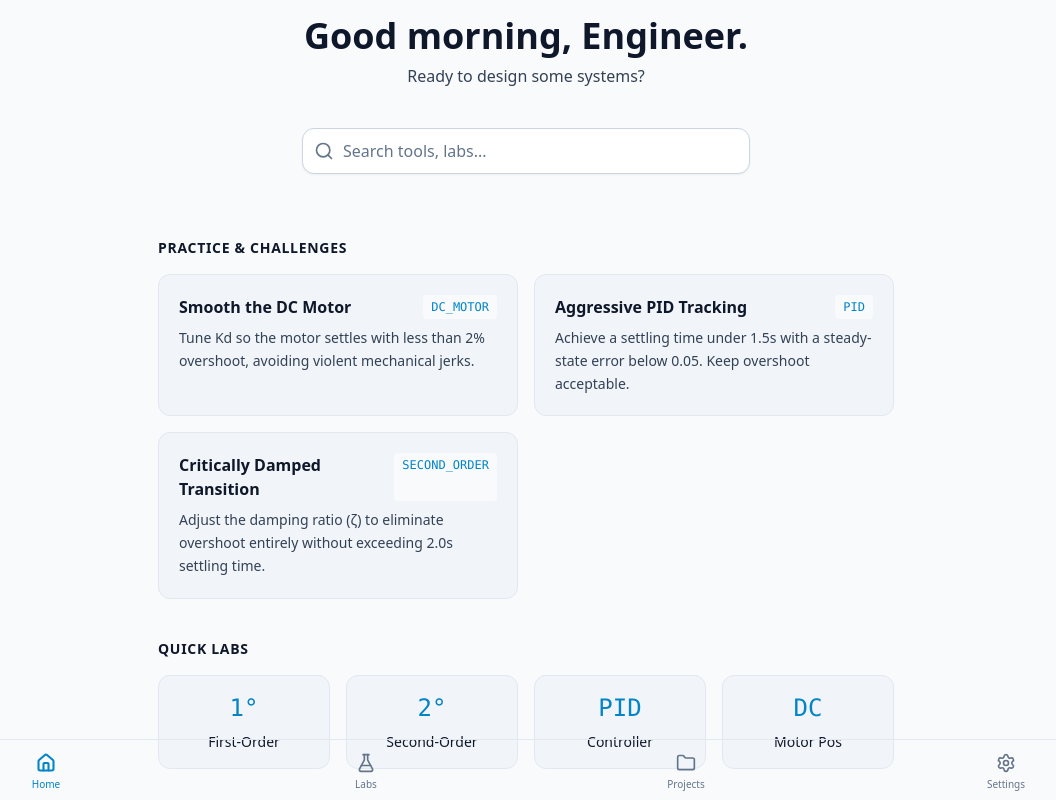
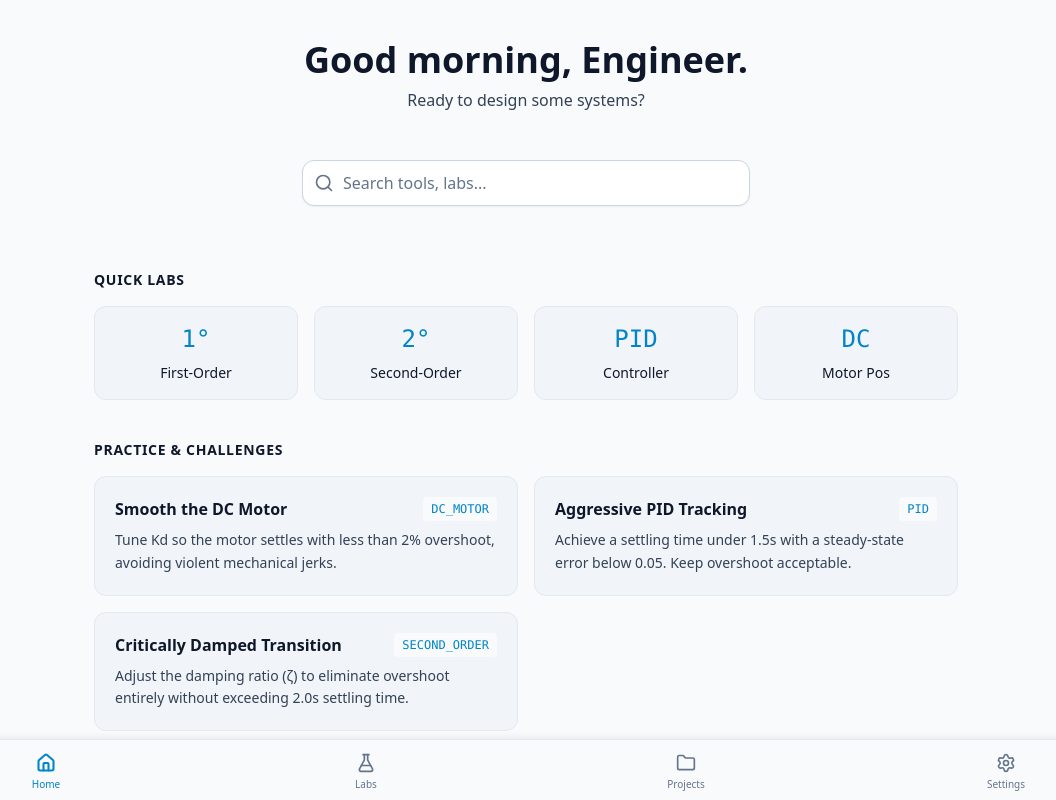
Before and after one commit to cryptXploit/ControlLab, a React (Vite) app: page / in a window 1280 px wide. Shown: the top 800 px of the page, without its empty margins (114-1170 px from the left). Built offline with nearby package versions, Linux system fonts and the light colour scheme.

Commit message:
feat(p2.0): refine home screen hierarchy and inject tactile microinteractions

```diff
--- a/src/App.tsx
+++ b/src/App.tsx
@@ -31,7 +31,7 @@ export default function App() {
   return (
     <div className="min-h-screen bg-bg-base text-text-primary font-sans flex flex-col relative w-full overflow-x-hidden">
       <ToastContainer />
-      <main className="flex-1 flex flex-col w-full max-w-screen-xl mx-auto overflow-y-auto pb-20 overflow-x-hidden">
+      <main className="flex-1 flex flex-col w-full max-w-screen-xl mx-auto overflow-y-auto pb-24 overflow-x-hidden">
         <Switch>
           <Route component={HomeScreen} path="/" />
           <Route component={LabsExplorer} path="/labs" />
@@ -45,7 +45,7 @@ export default function App() {
       </main>
 
       {/* BOTTOM NAVIGATION */}
-      <nav className="fixed bottom-0 w-full bg-bg-surface-elevated z-50 border-t border-border-subtle pb-safe pt-1">
+      <nav className="fixed bottom-0 w-full bg-bg-surface-elevated z-[100] border-t border-border-subtle shadow-[0_-4px_6px_-1px_rgba(0,0,0,0.05)] pb-safe pt-1">
         <div className="flex justify-around items-center h-14">
           {navItems.map((item) => {
             const Icon = item.icon;
--- a/src/components/ui/Button.tsx
+++ b/src/components/ui/Button.tsx
@@ -6,7 +6,7 @@ interface ButtonProps extends React.ButtonHTMLAttributes<HTMLButtonElement> {
 }
 
 export function Button({ variant = 'primary', size = 'md', className = '', children, ...props }: ButtonProps) {
-  const base = "inline-flex items-center justify-center font-medium transition-colors rounded-lg focus:outline-none focus:ring-2 focus:ring-offset-2 disabled:opacity-50 disabled:pointer-events-none";
+  const base = "inline-flex items-center justify-center font-medium transition-all duration-200 ease-out active:scale-[0.98] rounded-lg focus:outline-none focus:ring-2 focus:ring-offset-2 disabled:opacity-50 disabled:pointer-events-none";
   const variants = {
     primary: "bg-accent-primary text-white hover:bg-blue-600 focus:ring-accent-primary",
     secondary: "bg-bg-surface border border-border-strong text-text-primary hover:bg-gray-50 dark:hover:bg-gray-800",
--- a/src/components/ui/Card.tsx
+++ b/src/components/ui/Card.tsx
@@ -1,8 +1,9 @@
 import React from 'react';
 
-export function Card({ children, className = '' }: { children: React.ReactNode; className?: string }) {
+export function Card({ children, className = '', interactive = false, ...props }: { children: React.ReactNode; className?: string; interactive?: boolean; [key: string]: any }) {
+  const interactiveClasses = interactive ? 'cursor-pointer hover:shadow-md hover:-translate-y-0.5 active:scale-[0.98] transition-all duration-200' : '';
   return (
-    <div className={`bg-bg-surface-elevated border border-border-subtle rounded-xl shadow-sm overflow-hidden ${className}`}>
+    <div className={`bg-bg-surface-elevated border border-border-subtle rounded-xl shadow-sm overflow-hidden ${interactiveClasses} ${className}`} {...props}>
       {children}
     </div>
   );
--- a/src/features/home/HomeScreen.tsx
+++ b/src/features/home/HomeScreen.tsx
@@ -46,10 +46,10 @@ export default function HomeScreen() {
     .slice(0, 3);
 
   return (
-    <div className="flex flex-col gap-10 w-full max-w-3xl mx-auto pb-24 px-4 overflow-x-hidden">
+    <div className="flex flex-col gap-10 w-full max-w-4xl mx-auto px-4 py-6 pb-24 overflow-x-hidden">
 
       {/* Header */}
-      <div className="text-center mt-4">
+      <div className="text-center mt-4 mb-2">
         <h1 className="text-4xl font-bold text-text-primary mb-2">{t(greetingKey)}</h1>
         <p className="text-text-secondary">{t('home.subtitle')}</p>
       </div>
@@ -57,6 +57,66 @@ export default function HomeScreen() {
       {/* Search */}
       <div className="w-full">
         <SearchOmnibox />
+      </div>
+
+      {/* Recent Projects */}
+      {recentProjects.length > 0 && (
+        <div className="w-full">
+          <h2 className="text-lg font-semibold text-text-primary mb-4 uppercase tracking-wider text-sm">{(t as any)('home.recent')}</h2>
+          <div className="flex flex-col gap-3">
+            {recentProjects.map(project => (
+              <div key={project.id} className="flex items-center justify-between p-4 bg-background-elevated border border-border-subtle rounded-lg cursor-pointer hover:shadow-md hover:-translate-y-0.5 active:scale-[0.98] transition-all duration-200" onClick={() => handleLoadProject(project)}>
+                <div className="text-left">
+                  <h3 className="font-medium text-text-primary">{project.name}</h3>
+                  <span className="font-mono text-xs text-text-muted">{project.labType}</span>
+                </div>
+                <button
+                  className="p-2 bg-background-base text-accent-primary rounded hover:bg-accent-primary hover:text-white transition-colors"
+                >
+                  <Play className="w-4 h-4" />
+                </button>
+              </div>
+            ))}
+          </div>
+        </div>
+      )}
+
+      {/* Quick Labs */}
+      <div className="w-full">
+        <h2 className="text-lg font-semibold text-text-primary mb-4 uppercase tracking-wider text-sm">{t('home.quickLabs')}</h2>
+        <div className="grid grid-cols-2 md:grid-cols-4 gap-4">
+          <button
+            onClick={() => handleNavigateToLab('FIRST_ORDER')}
+            className="flex flex-col items-center justify-center p-4 bg-background-elevated border border-border-subtle rounded-xl hover:border-accent-primary hover:shadow-md hover:-translate-y-0.5 active:scale-[0.98] transition-all duration-200 group"
+          >
+            <div className="font-mono text-accent-primary mb-2 text-2xl group-hover:scale-110 transition-transform">1°</div>
+            <div className="text-sm font-medium text-text-primary text-center">First-Order</div>
+          </button>
+
+          <button
+            onClick={() => handleNavigateToLab('SECOND_ORDER')}
+            className="flex flex-col items-center justify-center p-4 bg-background-elevated border border-border-subtle rounded-xl hover:border-accent-primary hover:shadow-md hover:-translate-y-0.5 active:scale-[0.98] transition-all duration-200 group"
+          >
+            <div className="font-mono text-accent-primary mb-2 text-2xl group-hover:scale-110 transition-transform">2°</div>
+            <div className="text-sm font-medium text-text-primary text-center">Second-Order</div>
+          </button>
+
+          <button
+            onClick={() => handleNavigateToLab('PID')}
+            className="flex flex-col items-center justify-center p-4 bg-background-elevated border border-border-subtle rounded-xl hover:border-accent-primary hover:shadow-md hover:-translate-y-0.5 active:scale-[0.98] transition-all duration-200 group"
+          >
+            <div className="font-mono text-accent-primary mb-2 text-2xl group-hover:scale-110 transition-transform">PID</div>
+            <div className="text-sm font-medium text-text-primary text-center">Controller</div>
+          </button>
+
+          <button
+            onClick={() => handleNavigateToLab('DC_MOTOR')}
+            className="flex flex-col items-center justify-center p-4 bg-background-elevated border border-border-subtle rounded-xl hover:border-accent-primary hover:shadow-md hover:-translate-y-0.5 active:scale-[0.98] transition-all duration-200 group"
+          >
+            <div className="font-mono text-accent-primary mb-2 text-2xl group-hover:scale-110 transition-transform">DC</div>
+            <div className="text-sm font-medium text-text-primary text-center">Motor Pos</div>
+          </button>
+        </div>
       </div>
 
       {/* Practice & Challenges */}
@@ -67,7 +127,7 @@ export default function HomeScreen() {
             <button
               key={challenge.id}
               onClick={() => handleStartChallenge(challenge)}
-              className="flex flex-col items-start text-left p-5 bg-background-elevated border border-border-subtle rounded-xl hover:border-accent-primary hover:shadow-md transition-all group"
+              className="flex flex-col items-start text-left p-5 bg-background-elevated border border-border-subtle rounded-xl hover:border-accent-primary hover:shadow-md hover:-translate-y-0.5 active:scale-[0.98] transition-all duration-200 group"
             >
               <div className="flex justify-between w-full mb-2">
                 <h3 className="font-semibold text-text-primary group-hover:text-accent-primary transition-colors">{challenge.title}</h3>
@@ -83,71 +143,6 @@ export default function HomeScreen() {
         </div>
       </div>
 
-      {/* Quick Labs */}
-      <div className="w-full">
-        <h2 className="text-lg font-semibold text-text-primary mb-4 uppercase tracking-wider text-sm">{t('home.quickLabs')}</h2>
-        <div className="grid grid-cols-2 md:grid-cols-4 gap-4">
-          <button
-            onClick={() => handleNavigateToLab('FIRST_ORDER')}
-            className="flex flex-col items-center justify-center p-4 bg-background-elevated border border-border-subtle rounded-xl hover:border-accent-primary hover:shadow-md transition-all group"
-          >
-            <div className="font-mono text-accent-primary mb-2 text-2xl group-hover:scale-110 transition-transform">1°</div>
-            <div className="text-sm font-medium text-text-primary text-center">First-Order</div>
-          </button>
-
-          <button
-            onClick={() => handleNavigateToLab('SECOND_ORDER')}
-            className="flex flex-col items-center justify-center p-4 bg-background-elevated border border-border-subtle rounded-xl hover:border-accent-primary hover:shadow-md transition-all group"
-          >
-            <div className="font-mono text-accent-primary mb-2 text-2xl group-hover:scale-110 transition-transform">2°</div>
-            <div className="text-sm font-medium text-text-primary text-center">Second-Order</div>
-          </button>
-
-          <button
-            onClick={() => handleNavigateToLab('PID')}
-            className="flex flex-col items-center justify-center p-4 bg-background-elevated border border-border-subtle rounded-xl hover:border-accent-primary hover:shadow-md transition-all group"
-          >
-            <div className="font-mono text-accent-primary mb-2 text-2xl group-hover:scale-110 transition-transform">PID</div>
-            <div className="text-sm font-medium text-text-primary text-center">Controller</div>
-          </button>
-
-          <button
-            onClick={() => handleNavigateToLab('DC_MOTOR')}
-            className="flex flex-col items-center justify-center p-4 bg-background-elevated border border-border-subtle rounded-xl hover:border-accent-primary hover:shadow-md transition-all group"
-          >
-            <div className="font-mono text-accent-primary mb-2 text-2xl group-hover:scale-110 transition-transform">DC</div>
-            <div className="text-sm font-medium text-text-primary text-center">Motor Pos</div>
-          </button>
-        </div>
-      </div>
-
-      {/* Recent Projects */}
-      <div className="w-full">
-        <h2 className="text-lg font-semibold text-text-primary mb-4 uppercase tracking-wider text-sm">{(t as any)('home.recent')}</h2>
-        {recentProjects.length === 0 ? (
-          <div className="text-center text-text-muted py-8 border border-dashed border-border-strong rounded-xl bg-background-surface">
-            {(t as any)('home.noRecent')}
-          </div>
-        ) : (
-          <div className="flex flex-col gap-3">
-            {recentProjects.map(project => (
-              <div key={project.id} className="flex items-center justify-between p-4 bg-background-elevated border border-border-subtle rounded-lg">
-                <div className="text-left">
-                  <h3 className="font-medium text-text-primary">{project.name}</h3>
-                  <span className="font-mono text-xs text-text-muted">{project.labType}</span>
-                </div>
-                <button
-                  onClick={() => handleLoadProject(project)}
-                  className="p-2 bg-background-base text-accent-primary rounded hover:bg-accent-primary hover:text-white transition-colors"
-                >
-                  <Play className="w-4 h-4" />
-                </button>
-              </div>
-            ))}
-          </div>
-        )}
-      </div>
-
     </div>
   );
 }
--- a/src/features/labs/LabsExplorer.tsx
+++ b/src/features/labs/LabsExplorer.tsx
@@ -12,7 +12,7 @@ export function LabsExplorer() {
       <div className="grid grid-cols-1 sm:grid-cols-2 gap-4">
         {TOOL_REGISTRY.map((tool) => (
           <Link href={`/labs/${tool.id}`} key={tool.id} className="block group">
-            <Card className="p-4 h-full transition-colors hover:border-accent-primary hover:bg-gray-50 dark:hover:bg-gray-800/50 cursor-pointer">
+            <Card interactive className="p-4 h-full transition-colors hover:border-accent-primary hover:bg-gray-50 dark:hover:bg-gray-800/50">
               <h3 className="text-lg font-semibold text-text-primary group-hover:text-accent-primary transition-colors">
                 {(t as any)(tool.titleKey)}
               </h3>
```
